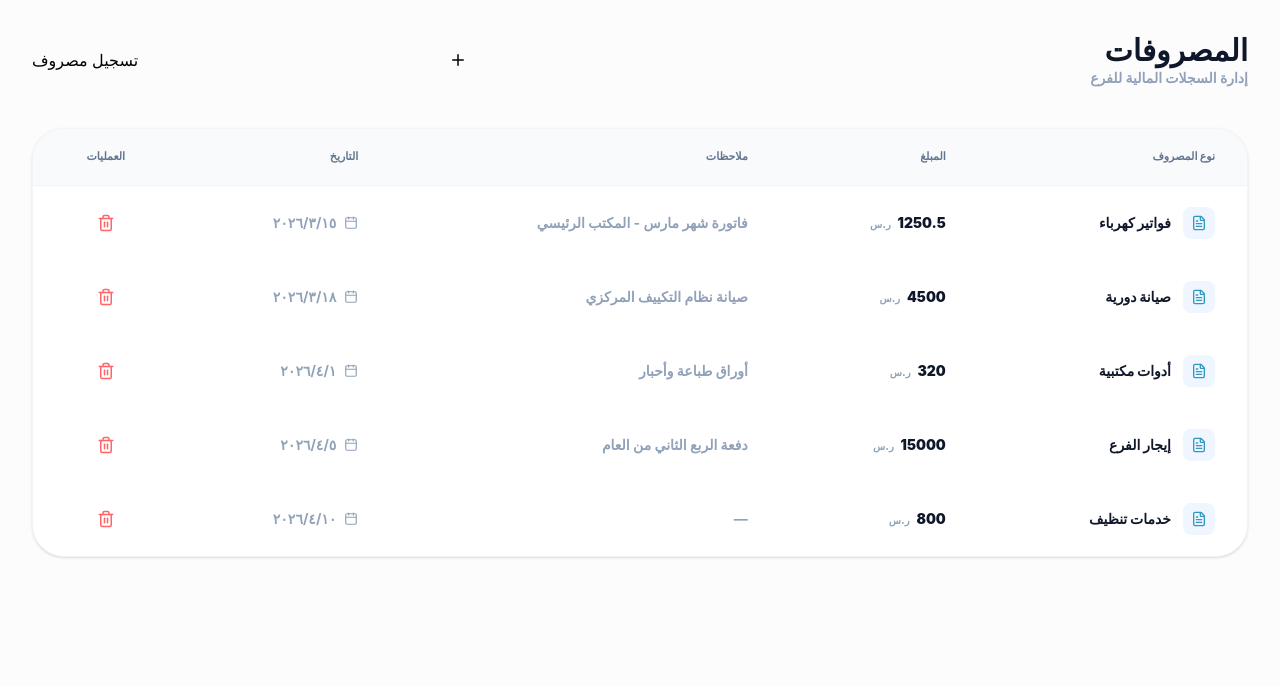
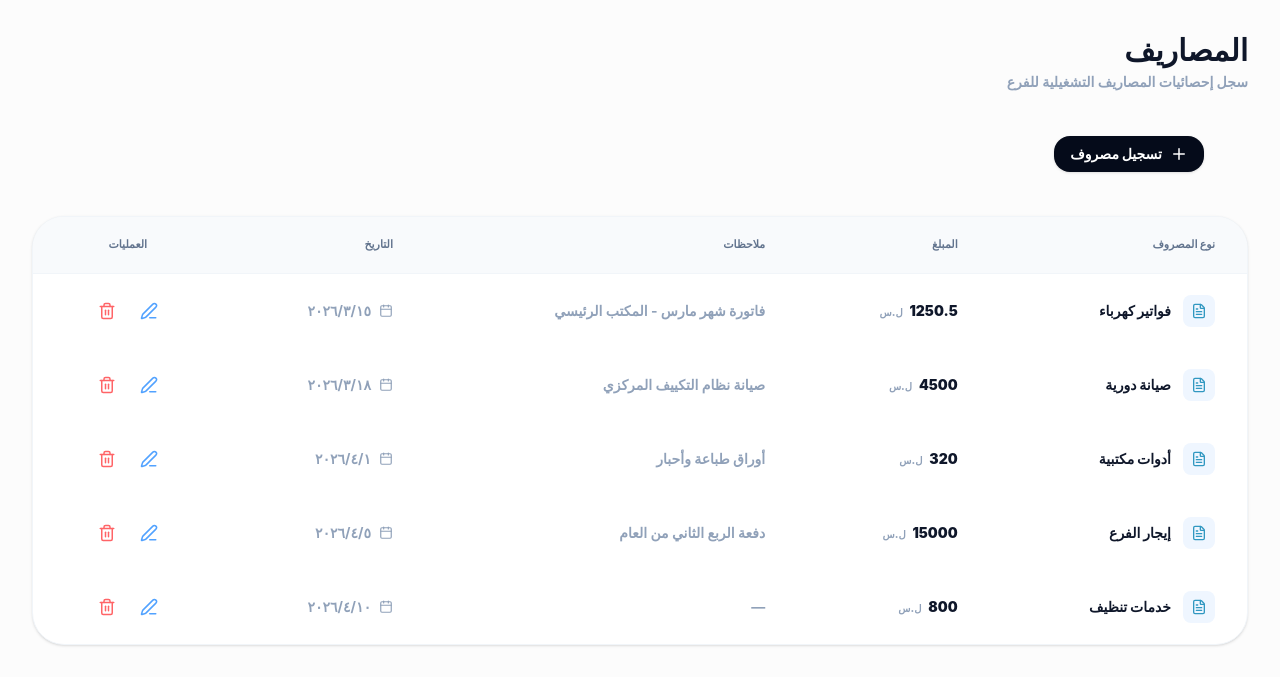
Before and after one commit to maichealalbotrous/matajer-pro-FrontEnd, a React (Vite) app: page /Expenses in a window 1280 px wide. Shown: the top 686 px of the page. Built offline with nearby package versions, Linux system fonts and the light colour scheme.

Commit message:
implements the Expenses  page and components

```diff
--- a/src/components/Admin_component/Expenses/ExpenseModal/ExpenseModal.jsx
+++ b/src/components/Admin_component/Expenses/ExpenseModal/ExpenseModal.jsx
@@ -1,17 +1,24 @@
+import React from 'react';
 import MyButton from '@/components/MyButton/MyButton';
 import MyInput from '@/components/MyInput/MyInput';
-import React from 'react';
-
+import {
+  Dialog,
+  DialogContent,
+  DialogHeader,
+  DialogTitle,
+} from "@/components/ui/dialog";
 
 const ExpenseModal = ({ isOpen, onClose, onSubmit, formData, setFormData }) => {
-  if (!isOpen) return null;
+  return (
+    <Dialog open={isOpen} onOpenChange={onClose}>
+      <DialogContent className="max-w-md rounded-[32px] p-8 border-none shadow-2xl">
+        <DialogHeader className="text-right">
+          <DialogTitle className="text-xl font-black text-[#0f172a] mb-2">
+            تسجيل مصروف
+          </DialogTitle>
+        </DialogHeader>
 
-  return (
-    <div className="fixed inset-0 bg-[#0f172a]/20 backdrop-blur-md z-[100] flex items-center justify-center p-4">
-      <div className="bg-white w-full max-w-md rounded-[32px] p-8 shadow-2xl animate-in fade-in zoom-in duration-300">
-        <h2 className="text-xl font-black text-[#0f172a] mb-6">تسجيل مصروف</h2>
         <form onSubmit={onSubmit} className="space-y-4">
-
           <MyInput
             label="نوع المصروف"
             placeholder="مثلاً: صيانة، فواتير..."
@@ -32,19 +39,29 @@ const ExpenseModal = ({ isOpen, onClose, onSubmit, formData, setFormData }) => {
           <div className="flex flex-col gap-2">
              <label className="text-xs font-black text-slate-400 mr-2">ملاحظات</label>
              <textarea
-                className="w-full bg-slate-50 border-none rounded-2xl p-4 text-sm font-bold focus:ring-2 focus:ring-[#3198c1] outline-none min-h-[80px]"
+                className="w-full bg-slate-50 border-none rounded-2xl p-4 text-sm font-bold focus:ring-2 focus:ring-[#3198c1] outline-none min-h-[80px] resize-none"
+                placeholder="تفاصيل إضافية..."
                 value={formData.notes}
                 onChange={(e) => setFormData({...formData, notes: e.target.value})}
              />
           </div>
 
           <div className="flex gap-3 pt-6">
-            <MyButton title={'حفظ'} onClick={onSubmit} type="submit" className="flex-1 bg-[#3198c1]"/>
-            <MyButton title={'إلغاء'} type="button" onClick={onClose} className="flex-1 bg-slate-100 text-slate-500"/>
+            <MyButton
+              title={'حفظ'}
+              type="submit"
+              className="flex-1 bg-[#3198c1]"
+            />
+            <MyButton
+              title={'إلغاء'}
+              type="button"
+              onClick={onClose}
+              className="flex-1 bg-slate-100 text-slate-500 hover:bg-slate-200"
+            />
           </div>
         </form>
-      </div>
-    </div>
+      </DialogContent>
+    </Dialog>
   );
 };
 
--- a/src/components/Admin_component/Expenses/ExpenseTable/ExpenseTable.jsx
+++ b/src/components/Admin_component/Expenses/ExpenseTable/ExpenseTable.jsx
@@ -1,5 +1,5 @@
 import React from 'react';
-import { Trash2, FileText, Calendar } from 'lucide-react';
+import { Trash2, Edit3, FileText, Calendar } from 'lucide-react';
 import {
   Table,
   TableBody,
@@ -9,14 +9,13 @@ import {
   TableRow,
 } from "@/components/ui/table";
 
-const ExpenseTable = ({ data, onDelete, loading }) => {
+const ExpenseTable = ({ data, onDelete, onEdit, loading }) => {
 
   if (loading) return (
     <div className="p-20 text-center font-black text-slate-400 animate-pulse">
       جاري تحميل البيانات...
     </div>
   );
-
 
 
   return (
@@ -44,7 +43,7 @@ const ExpenseTable = ({ data, onDelete, loading }) => {
                   </div>
                 </TableCell>
                 <TableCell className="px-8 py-5 font-black text-[#0f172a]">
-                  {expense.amount} <span className="text-[10px] text-slate-400 mr-1">ر.س</span>
+                  {expense.amount} <span className="text-[10px] text-slate-400 mr-1">ل.س</span>
                 </TableCell>
                 <TableCell className="px-8 py-5 text-slate-400 font-bold max-w-xs truncate">
                   {expense.notes || "—"}
@@ -56,7 +55,15 @@ const ExpenseTable = ({ data, onDelete, loading }) => {
                   </div>
                 </TableCell>
                 <TableCell className="px-8 py-5">
-                  <div className="flex justify-center">
+                 <div className="flex justify-center gap-2">
+
+              <button
+                onClick={() => onEdit(expense)}
+                className="p-2 text-blue-400 hover:bg-blue-50 rounded-xl transition-colors cursor-pointer"
+              >
+                <Edit3 size={18} />
+              </button>
+
               <button
                 onClick={() => onDelete(expense.id)}
                 className="p-2 text-red-400 hover:bg-red-50 rounded-xl transition-colors cursor-pointer"
--- a/src/components/Admin_component/Expenses/ExpensesManager/ExpensesManager.jsx
+++ b/src/components/Admin_component/Expenses/ExpensesManager/ExpensesManager.jsx
@@ -4,30 +4,65 @@ import MyButton from '@/components/MyButton/MyButton';
 import ExpenseTable from '../ExpenseTable/ExpenseTable';
 import ExpenseModal from '../ExpenseModal/ExpenseModal';
 import { testExpenses } from './lib';
+
 const ExpensesManager = () => {
-  const [expenses, SetExpenses] = useState([]);
-  const [loading, SetLoading] = useState(true);
+  const [expenses, setExpenses] = useState(testExpenses);
   const [isModalOpen, setIsModalOpen] = useState(false);
   const [formData, setFormData] = useState({ type: '', amount: '', notes: '' });
+  const [editingId, setEditingId] = useState(null);
 
+  const handleEditClick = (expense) => {
+    setEditingId(expense.id);
+    setFormData({
+      type: expense.type,
+      amount: expense.amount,
+      notes: expense.notes || ''
+    });
+    setIsModalOpen(true);
+  };
 
+  const handleOpenAddModal = () => {
+    setEditingId(null);
+    setFormData({ type: '', amount: '', notes: '' });
+    setIsModalOpen(true);
+  };
+
+  const handleSubmit = (e) => {
+    e.preventDefault();
+    if (editingId) {
+      setExpenses(expenses.map(exp =>
+        exp.id === editingId ? { ...exp, ...formData } : exp
+      ));
+    } else {
+      const newExpense = { ...formData, id: Date.now(), created_at: new Date().toISOString() };
+      setExpenses([newExpense, ...expenses]);
+    }
+    setIsModalOpen(false);
+  };
 
   return (
-    <div className="p-8 bg-[#fcfcfc] min-h-screen" dir="rtl">
-      <div className="flex justify-between items-center mb-10">
-        <div>
-          <h1 className="text-3xl font-black text-[#0f172a]">المصروفات</h1>
-          <p className="text-slate-400 font-bold text-sm">إدارة السجلات المالية للفرع</p>
-        </div>
-        <MyButton onClick={() => setIsModalOpen(true)} className="flex items-center gap-2"/>
-          <Plus size={18} /> تسجيل مصروف
-      </div>
-
-      <ExpenseTable data={testExpenses} loading={!Array.isArray(expenses) ? loading : false} />
+    <div className="p-8 bg-[#fcfcfc]" dir="rtl">
+<div className="mb-8 text-right" dir="rtl">
+  <h1 className="text-3xl font-black text-[#0f172a]">المصاريف</h1>
+  <p className="text-slate-400 font-bold text-sm mt-1">سجل إحصائيات المصاريف التشغيلية للفرع</p>
+</div>
+     <div
+      className="flex w-fit m-11 items-center gap-2 bg-[#050b1a] text-white px-4 py-2 rounded-2xl cursor-pointer hover:bg-black transition-all shadow-sm"
+      onClick={handleOpenAddModal}
+    >
+      <Plus size={18} />
+      <span className="text-sm font-black">تسجيل مصروف</span>
+    </div>
+      <ExpenseTable
+        data={expenses}
+        // onDelete={handleDelete}
+        onEdit={handleEditClick}
+      />
 
       <ExpenseModal
         isOpen={isModalOpen}
         onClose={() => setIsModalOpen(false)}
+        onSubmit={handleSubmit}
         formData={formData}
         setFormData={setFormData}
       />
```
Lines whose indentation alone changed are shown as unchanged.
